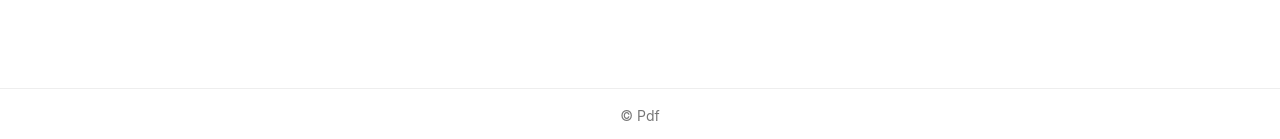
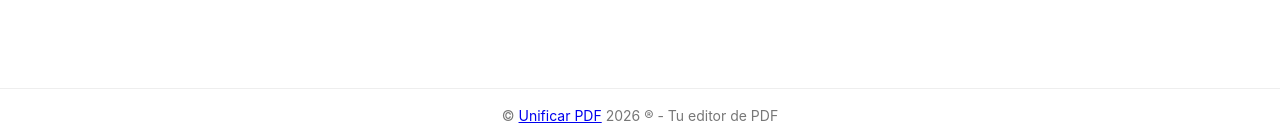
Before and after one commit to rforrupesh/pdf, a Jekyll site: the page built from index.html, in a window 1280 px wide. Shown: the part 1487-1626 px from the top of the page. Built offline with Jekyll 4.4.1, drawn with Linux system fonts in a browser that asks for light colours.

Commit message:
Update footer.html

```diff
--- a/_includes/footer.html
+++ b/_includes/footer.html
@@ -1,4 +1,4 @@
 <footer class="footer" id="mainFooter">
-  <p>© Pdf</p>
+  <p>© <a href="/">Unificar PDF</a> 2026 ® - Tu editor de PDF</p>
 </footer>
 <script src="https://rforrupesh.github.io/pdf/assets/js/script.js"></script>
```
